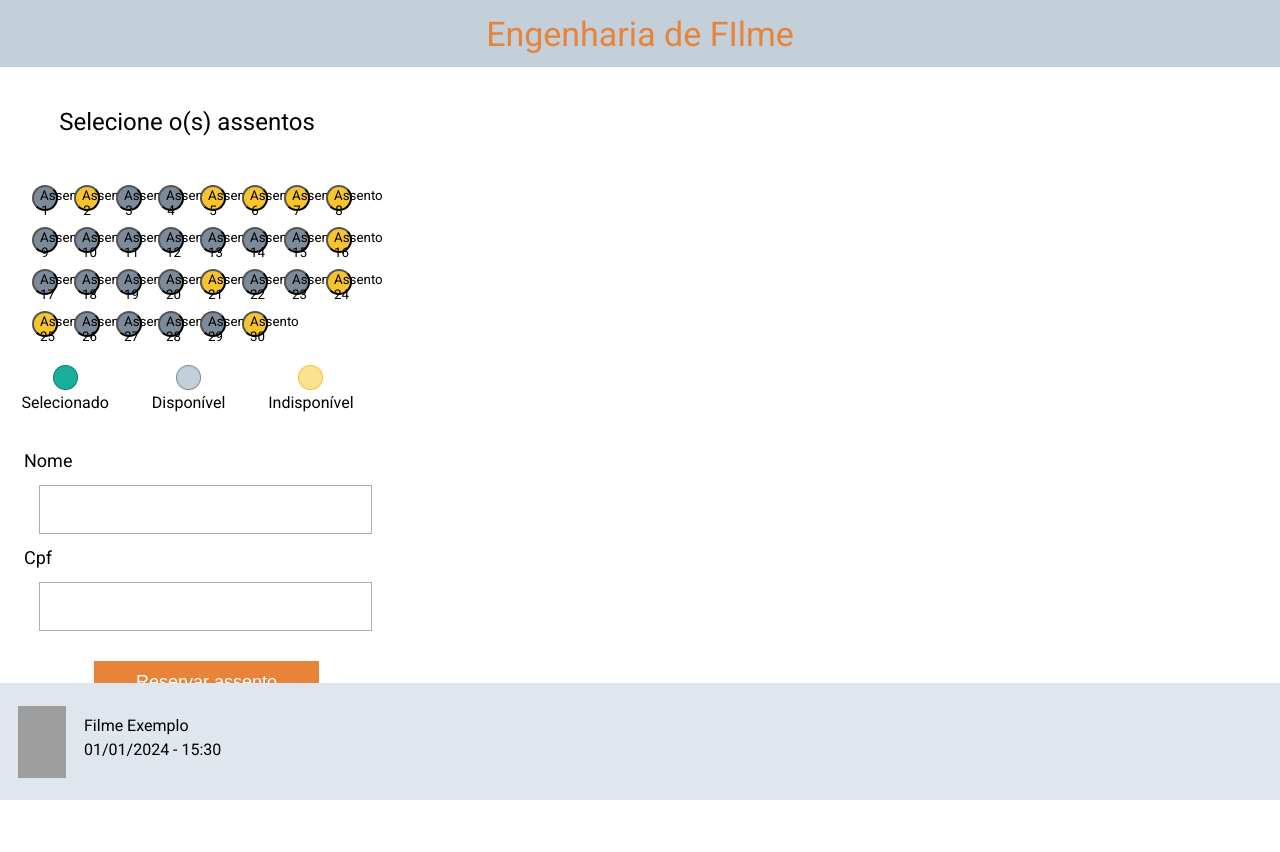
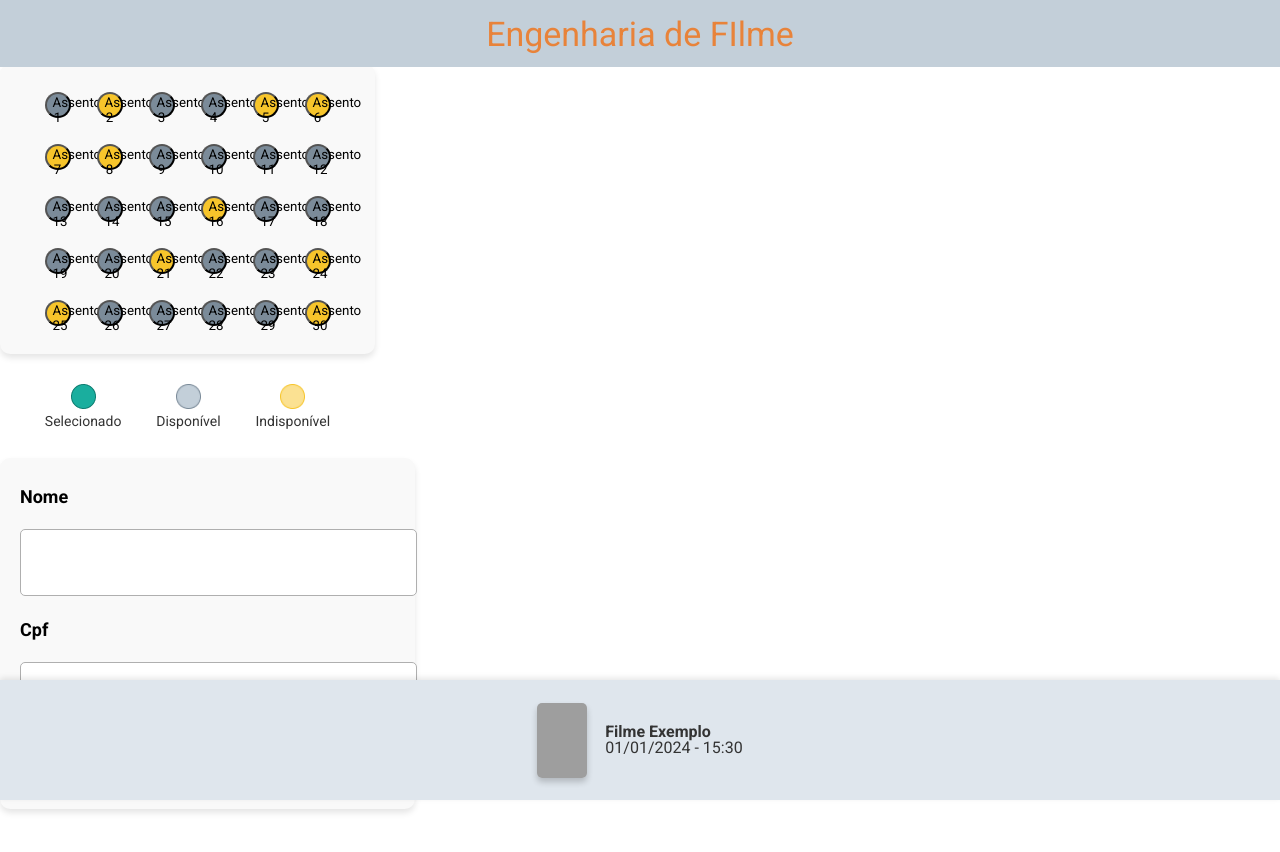
Before and after one commit to Pedrogui29/ProjetoLabC214, a React (Create React App) app: page /seats/1 in a window 1280 px wide. Shown: the top 852 px of the page. After the commit the page ends 829 px from the top, so only its background shows below. Built offline with nearby package versions, Linux system fonts and the light colour scheme; grey boxes are pictures that could not be loaded.

Commit message:
Estilizando horarios filmes

```diff
--- a/src/Components/Seats.js
+++ b/src/Components/Seats.js
@@ -118,76 +118,143 @@ export default function Seats() {
 }
 
 const SelectSeat = styled.div`
-    width: 374px;
-    height: 110px;
+    width: 100%;
     display: flex;
     justify-content: center;
     align-items: center;
-    margin-top: 67px;
+    margin-top: 20px;
+    margin-bottom: 20px;
+
     p {
         font-size: 24px;
+        font-weight: bold;
+        color: #E8833A;
+        text-shadow: 1px 1px 2px rgba(0, 0, 0, 0.2);
     }
 `;
+
 const ContainerSeat = styled.div`
-    margin-left: 24px;
-    margin-bottom: 20px;
     display: flex;
     flex-wrap: wrap;
+    justify-content: center;
+    align-items: center;
+    gap: 10px;
+    margin: 0 auto;
+    max-width: 400px; /* Limita a largura máxima para manter o layout */
+    padding: 20px;
+    background: #f9f9f9;
+    border-radius: 10px;
+    box-shadow: 0px 4px 6px rgba(0, 0, 0, 0.1);
 `;
+
 const StatusSeat = styled.div`
     display: flex;
-    justify-content: space-around;
+    justify-content: space-evenly;
+    align-items: center;
+    margin: 20px auto;
+    padding: 10px;
+    max-width: 400px;
+
     div {
         display: flex;
-        justify-content: center;
         flex-direction: column;
         align-items: center;
     }
+
     img {
         width: 25px;
         height: 25px;
         margin-bottom: 5px;
+        transition: transform 0.3s ease;
+    }
+
+    img:hover {
+        transform: scale(1.2);
+    }
+
+    p {
+        font-size: 14px;
+        color: #333;
     }
 `;
+
 const InfostoBuy = styled.div`
     width: 100%;
-    margin-left: 24px;
-    margin-top: 41px;
-    margin-bottom: 200px;
+    max-width: 400px;
+    margin: 20px auto;
+    padding: 20px;
+    background: #f9f9f9;
+    border-radius: 10px;
+    box-shadow: 0px 4px 6px rgba(0, 0, 0, 0.1);
+
     font-size: 18px;
+
+    label {
+        font-weight: bold;
+        display: block;
+        margin: 10px 0 5px;
+    }
+
     input {
-        width: 327px;
+        width: 100%;
         height: 45px;
-        margin: 15px;
+        padding: 10px;
+        margin-bottom: 15px;
         border: 1px solid #AFAFAF;
+        border-radius: 5px;
+        font-size: 16px;
     }
+
     button {
-        width: 225px;
-        height: 42px;
+        width: 100%;
+        height: 45px;
         color: white;
         background-color: #E8833A;
         border: none;
-        margin-left: 70px;
-        margin-top: 15px;
+        border-radius: 5px;
         font-size: 18px;
+        font-weight: bold;
+        cursor: pointer;
+        transition: background-color 0.3s ease, transform 0.2s ease;
+
+        &:hover {
+            background-color: #d67930;
+            transform: scale(1.05);
+        }
     }
 `;
+
 const Footer = styled.div`
     position: fixed;
     bottom: 0;
     left: 0;
     width: 100%;
-    height: 117px;
+    height: 120px;
     display: flex;
     align-items: center;
+    justify-content: center;
     background-color: #DFE6ED;
+    box-shadow: 0px -2px 6px rgba(0, 0, 0, 0.1);
+
     img {
-        width: 48px;
-        height: 72px;
+        width: 50px;
+        height: 75px;
         margin-right: 18px;
-        margin-left: 18px;
+        border-radius: 5px;
+        box-shadow: 0px 4px 6px rgba(0, 0, 0, 0.2);
     }
-    p {
-        margin-bottom: 8px;
+
+    div {
+        text-align: left;
+
+        p {
+            font-size: 16px;
+            margin: 0;
+            color: #333;
+        }
+
+        p:first-child {
+            font-weight: bold;
+        }
     }
 `;
--- a/src/Components/Sessions.js
+++ b/src/Components/Sessions.js
@@ -4,10 +4,10 @@ import styled from "styled-components";
 export default function Sessions() {
     const { filmId } = useParams();
     const location = useLocation();
-    const navigate = useNavigate(); // Adicionado para navegação
+    const navigate = useNavigate();
     const filmTitle = location.state?.title || "Filme não encontrado";
 
-    // Defina uma lista de sessões como exemplo
+    // Lista de sessões
     const showtimes = [
         { id: 1, time: "15:30", type: "Dublado" },
         { id: 2, time: "16:30", type: "Legendado" },
@@ -15,28 +15,28 @@ export default function Sessions() {
         { id: 4, time: "21:30", type: "Legendado" },
     ];
 
-    // Função para lidar com o clique no card da sessão
+    // Função para clicar no card da sessão
     const handleSessionClick = (sessionId) => {
-        const selectedSession = showtimes.find((session) => session.id === sessionId); // Encontre a sessão selecionada
+        const selectedSession = showtimes.find((session) => session.id === sessionId);
         navigate(`/seats/${sessionId}`, {
             state: {
-                title: filmTitle, // Título do filme
-                day: "01/01/2024", // Data da sessão (substitua pela data real se disponível)
-                time: selectedSession.time // Hora da sessão
-            }
-        }); // Redireciona para a página de seleção de assentos
+                title: filmTitle,
+                day: "01/01/2024",
+                time: selectedSession.time,
+            },
+        });
     };
 
     return (
         <Container>
             <SelectTime>
-                <p>Selecione um horário para o filme: {filmTitle}</p>
+                <p>Selecione um horário para o filme: <strong>{filmTitle}</strong></p>
             </SelectTime>
             <ShowtimeContainer>
                 {showtimes.map((showtime) => (
                     <ShowtimeCard key={showtime.id} onClick={() => handleSessionClick(showtime.id)}>
-                        <p>{showtime.time}</p>
-                        <p>{showtime.type}</p>
+                        <Time>{showtime.time}</Time>
+                        <Type>{showtime.type}</Type>
                     </ShowtimeCard>
                 ))}
             </ShowtimeContainer>
@@ -45,39 +45,72 @@ export default function Sessions() {
 }
 
 const Container = styled.div`
-    width: 375px;
-    margin-bottom: 125px;
+    width: 100vw; /* Garante que o container ocupe toda a largura da tela */
+    height: 100vh; /* Garante que o container ocupe toda a altura da tela */
+    margin: 0; /* Remove qualquer margem */
+    padding: 0; /* Remove qualquer padding */
+    display: flex;
+    flex-direction: column;
+    justify-content: center; /* Centraliza os elementos verticalmente */
+    align-items: center; /* Centraliza os elementos horizontalmente */
+    box-sizing: border-box; /* Garante que largura e altura incluem padding e bordas */
 `;
 
 const SelectTime = styled.div`
-    width: 374px;
-    height: 110px;
-    display: flex;
-    justify-content: center;
-    align-items: center;
-    margin-top: 67px;
+    width: 100%;
+    text-align: center;
+    margin-bottom: 40px; /* Espaço entre a frase e os cards */
+
     p {
-        font-size: 24px;
+        font-size: 1.2rem;
+        font-weight: 500;
+        color: #333;
+    }
+
+    strong {
+        color: #E8833A;
     }
 `;
 
 const ShowtimeContainer = styled.div`
     display: flex;
-    flex-direction: column;
-    align-items: center;
-    margin-top: 20px;
+    flex-wrap: wrap;
+    justify-content: center; /* Centraliza os cards horizontalmente */
+    align-items: center; /* Centraliza os cards verticalmente */
+    gap: 20px;
+    width: 100%; /* Garante que os elementos possam ser centralizados */
+    max-width: 600px; /* Limita a largura para não se expandir muito */
 `;
 
 const ShowtimeCard = styled.div`
-    width: 90%;
+    width: 200px;
+    height: 100px;
     background-color: #E8833A;
-    margin: 10px 0;
-    padding: 10px;
-    border-radius: 5px;
-    text-align: center;
+    display: flex;
+    flex-direction: column;
+    justify-content: center;
+    align-items: center;
+    border-radius: 10px;
     color: white;
+    font-weight: bold;
     cursor: pointer;
+    box-shadow: 0px 4px 6px rgba(0, 0, 0, 0.1);
+    transition: transform 0.3s ease, box-shadow 0.3s ease;
+
     &:hover {
+        transform: scale(1.1);
+        box-shadow: 0px 6px 12px rgba(0, 0, 0, 0.2);
         background-color: #d67930;
     }
 `;
+
+const Time = styled.p`
+    font-size: 1.5rem;
+    margin: 0;
+`;
+
+const Type = styled.p`
+    font-size: 1rem;
+    margin: 0;
+    opacity: 0.8;
+`;
```
